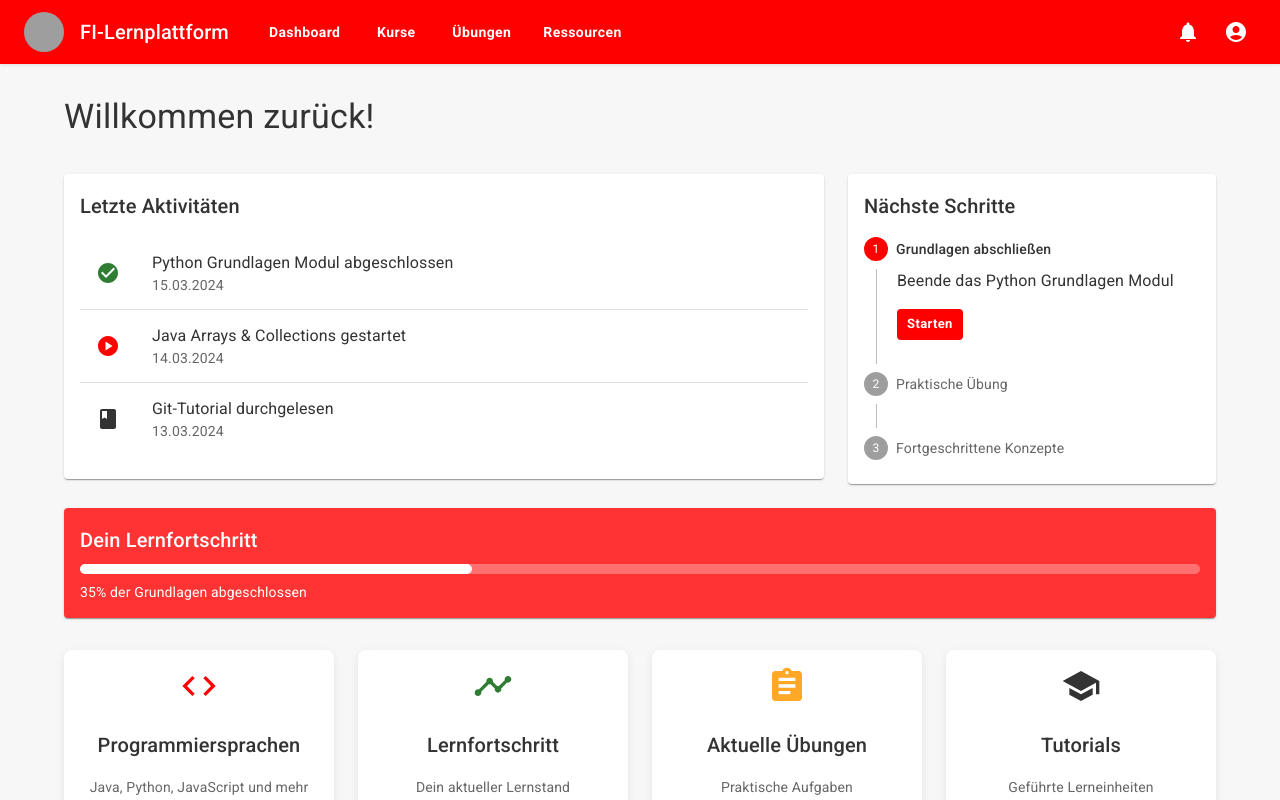
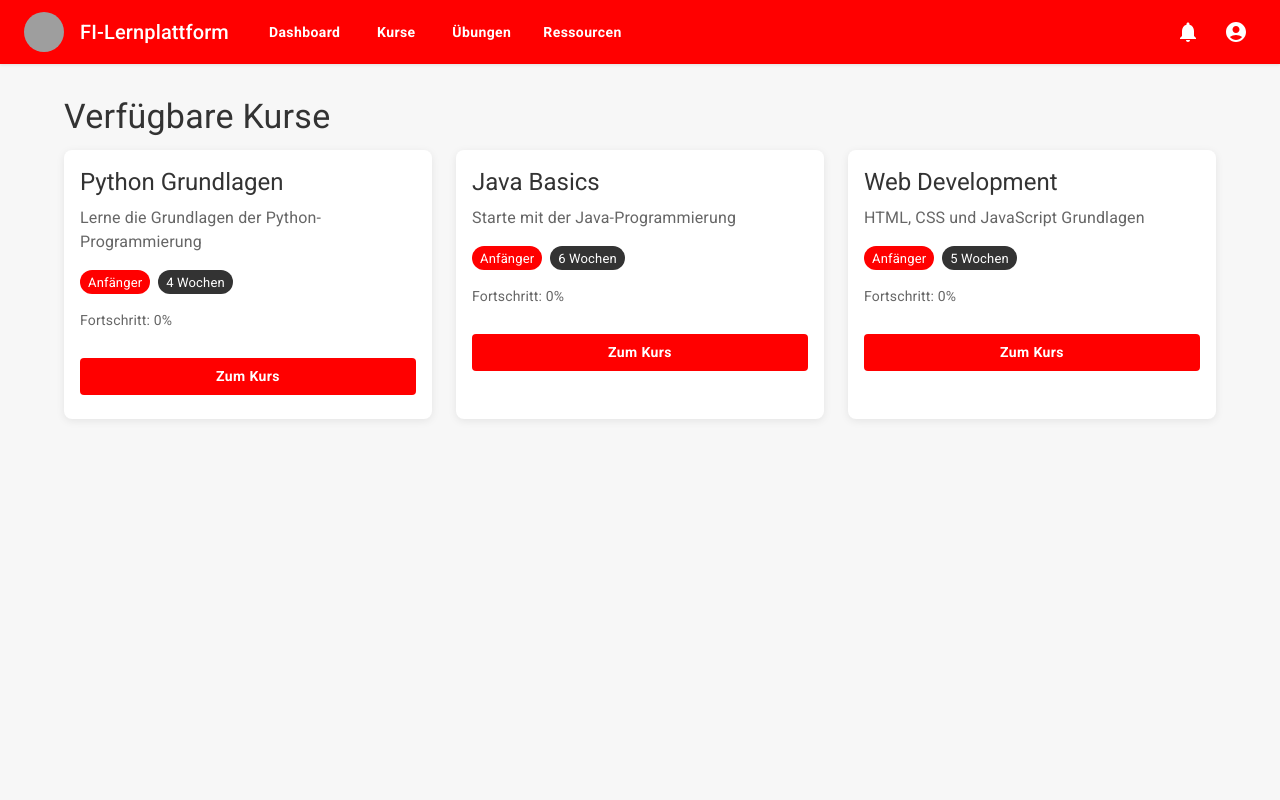
Before and after one commit to lulkebit/lpf-app, a React (Vite) app: page /courses in a window 1280 px wide. Shown: the top 800 px of the page. Built offline with nearby package versions, Linux system fonts and the light colour scheme; grey boxes are pictures that could not be loaded.

Commit message:
Refactor App component to implement React Router for navigation; add CourseList and CourseDetail routes alongside Dashboard.

```diff
--- a/src/App.jsx
+++ b/src/App.jsx
@@ -1,17 +1,26 @@
 import { ThemeProvider, CssBaseline } from '@mui/material';
+import { BrowserRouter, Routes, Route } from 'react-router-dom';
 import { theme } from './theme/theme';
 import Header from './components/Header';
 import Dashboard from './components/Dashboard';
+import CourseList from './components/courses/CourseList';
+import CourseDetail from './components/courses/CourseDetail';
 
 function App() {
     return (
+        <BrowserRouter>
             <ThemeProvider theme={theme}>
                 <CssBaseline />
                 <div className='App'>
                     <Header />
-                <Dashboard />
+                    <Routes>
+                        <Route path='/' element={<Dashboard />} />
+                        <Route path='/courses' element={<CourseList />} />
+                        <Route path='/course/:id' element={<CourseDetail />} />
+                    </Routes>
                 </div>
             </ThemeProvider>
+        </BrowserRouter>
     );
 }
 
--- /dev/null
+++ b/src/components/courses/CourseCard.jsx
@@ -0,0 +1,60 @@
+import {
+    Card,
+    CardContent,
+    Typography,
+    Button,
+    Box,
+    Chip,
+    LinearProgress,
+} from '@mui/material';
+import { useNavigate } from 'react-router-dom';
+
+function CourseCard({ course }) {
+    const navigate = useNavigate();
+    const completedModules = course.modules.filter(
+        (module) => module.completed
+    ).length;
+    const progress = (completedModules / course.modules.length) * 100;
+
+    return (
+        <Card sx={{ height: '100%', display: 'flex', flexDirection: 'column' }}>
+            <CardContent>
+                <Typography variant='h5' component='h2' gutterBottom>
+                    {course.title}
+                </Typography>
+                <Typography color='text.secondary' gutterBottom>
+                    {course.description}
+                </Typography>
+                <Box sx={{ mt: 2, mb: 2, display: 'flex', gap: 1 }}>
+                    <Chip label={course.level} color='primary' size='small' />
+                    <Chip
+                        label={course.duration}
+                        color='secondary'
+                        size='small'
+                    />
+                </Box>
+                <Box sx={{ mt: 2 }}>
+                    <Typography variant='body2' color='text.secondary'>
+                        Fortschritt: {Math.round(progress)}%
+                    </Typography>
+                    <LinearProgress
+                        variant='determinate'
+                        value={progress}
+                        sx={{ mt: 1 }}
+                    />
+                </Box>
+                <Box sx={{ mt: 2 }}>
+                    <Button
+                        variant='contained'
+                        fullWidth
+                        onClick={() => navigate(`/course/${course.id}`)}
+                    >
+                        Zum Kurs
+                    </Button>
+                </Box>
+            </CardContent>
+        </Card>
+    );
+}
+
+export default CourseCard;
--- /dev/null
+++ b/src/components/courses/CourseDetail.jsx
@@ -0,0 +1,78 @@
+import {
+    Container,
+    Typography,
+    Paper,
+    List,
+    ListItem,
+    ListItemText,
+    ListItemIcon,
+    Button,
+    Box,
+} from '@mui/material';
+import { PlayCircle as PlayIcon } from '@mui/icons-material';
+import { useParams } from 'react-router-dom';
+
+function CourseDetail() {
+    const { id } = useParams();
+
+    // Platzhalter-Daten (später durch echte Daten ersetzen)
+    const courseContent = {
+        title: 'Kursinhalt',
+        description:
+            'Lorem ipsum dolor sit amet, consectetur adipiscing elit. Sed do eiusmod tempor incididunt ut labore et dolore magna aliqua.',
+        modules: [
+            {
+                title: 'Modul 1: Einführung',
+                content:
+                    'Lorem ipsum dolor sit amet, consectetur adipiscing elit.',
+            },
+            {
+                title: 'Modul 2: Grundlagen',
+                content:
+                    'Sed do eiusmod tempor incididunt ut labore et dolore magna aliqua.',
+            },
+            {
+                title: 'Modul 3: Fortgeschritten',
+                content:
+                    'Ut enim ad minim veniam, quis nostrud exercitation ullamco.',
+            },
+        ],
+    };
+
+    return (
+        <Container maxWidth='lg' sx={{ mt: 4 }}>
+            <Typography variant='h4' gutterBottom>
+                {courseContent.title}
+            </Typography>
+            <Typography variant='body1' paragraph>
+                {courseContent.description}
+            </Typography>
+
+            <Paper sx={{ mt: 3, p: 2 }}>
+                <List>
+                    {courseContent.modules.map((module, index) => (
+                        <ListItem
+                            key={index}
+                            divider={index < courseContent.modules.length - 1}
+                        >
+                            <ListItemIcon>
+                                <PlayIcon color='primary' />
+                            </ListItemIcon>
+                            <ListItemText
+                                primary={module.title}
+                                secondary={module.content}
+                            />
+                            <Box>
+                                <Button variant='contained' size='small'>
+                                    Starten
+                                </Button>
+                            </Box>
+                        </ListItem>
+                    ))}
+                </List>
+            </Paper>
+        </Container>
+    );
+}
+
+export default CourseDetail;
--- /dev/null
+++ b/src/components/courses/CourseList.jsx
@@ -0,0 +1,63 @@
+import { Grid, Typography, Container } from '@mui/material';
+import CourseCard from './CourseCard';
+
+function CourseList() {
+    const courses = [
+        {
+            id: 1,
+            title: 'Python Grundlagen',
+            description: 'Lerne die Grundlagen der Python-Programmierung',
+            level: 'Anfänger',
+            duration: '4 Wochen',
+            modules: [
+                { id: 1, title: 'Einführung in Python', completed: false },
+                { id: 2, title: 'Variablen und Datentypen', completed: false },
+                { id: 3, title: 'Kontrollstrukturen', completed: false },
+                { id: 4, title: 'Funktionen', completed: false },
+            ],
+        },
+        {
+            id: 2,
+            title: 'Java Basics',
+            description: 'Starte mit der Java-Programmierung',
+            level: 'Anfänger',
+            duration: '6 Wochen',
+            modules: [
+                { id: 1, title: 'Java Einführung', completed: false },
+                { id: 2, title: 'OOP Grundlagen', completed: false },
+                { id: 3, title: 'Arrays und Collections', completed: false },
+                { id: 4, title: 'Exceptions', completed: false },
+            ],
+        },
+        {
+            id: 3,
+            title: 'Web Development',
+            description: 'HTML, CSS und JavaScript Grundlagen',
+            level: 'Anfänger',
+            duration: '5 Wochen',
+            modules: [
+                { id: 1, title: 'HTML Basics', completed: false },
+                { id: 2, title: 'CSS Styling', completed: false },
+                { id: 3, title: 'JavaScript Grundlagen', completed: false },
+                { id: 4, title: 'DOM Manipulation', completed: false },
+            ],
+        },
+    ];
+
+    return (
+        <Container maxWidth='lg' sx={{ mt: 4, mb: 4 }}>
+            <Typography variant='h4' gutterBottom>
+                Verfügbare Kurse
+            </Typography>
+            <Grid container spacing={3}>
+                {courses.map((course) => (
+                    <Grid item xs={12} md={4} key={course.id}>
+                        <CourseCard course={course} />
+                    </Grid>
+                ))}
+            </Grid>
+        </Container>
+    );
+}
+
+export default CourseList;
```
Lines whose indentation alone changed are shown as unchanged.
